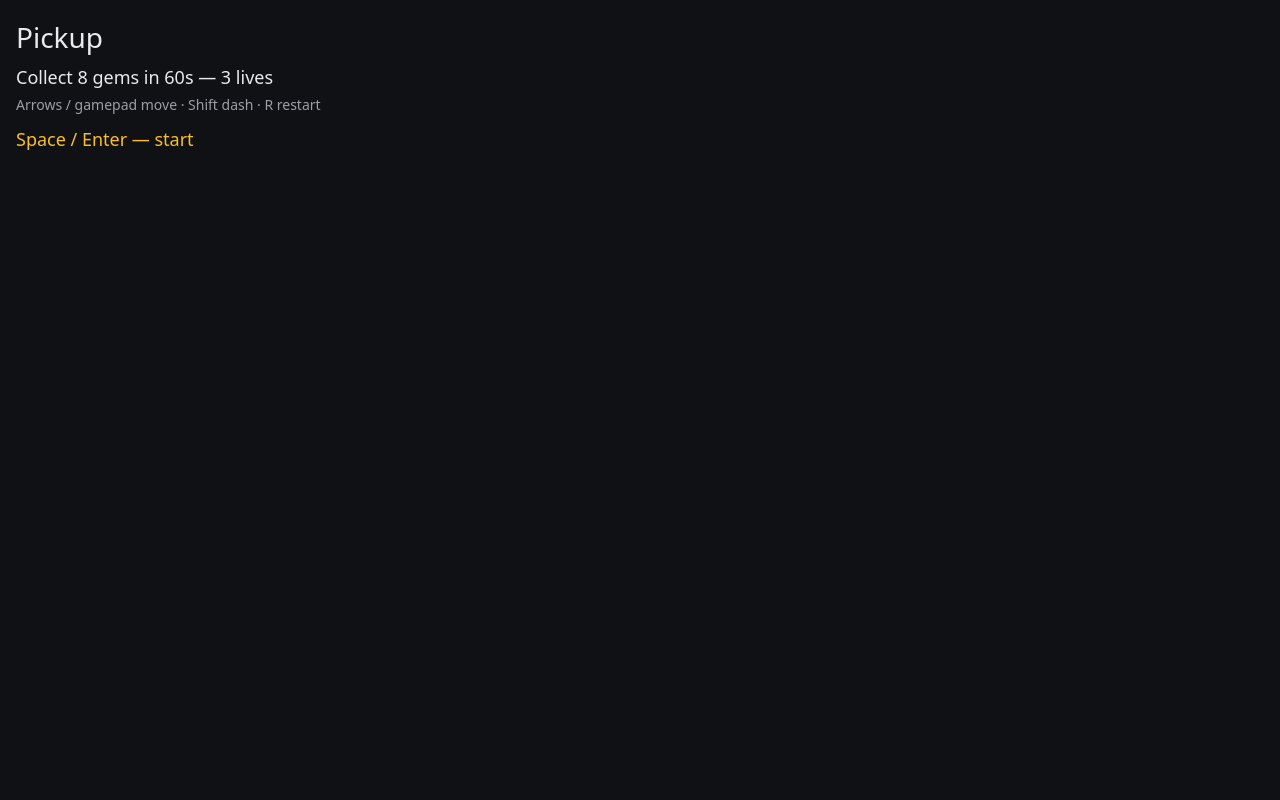
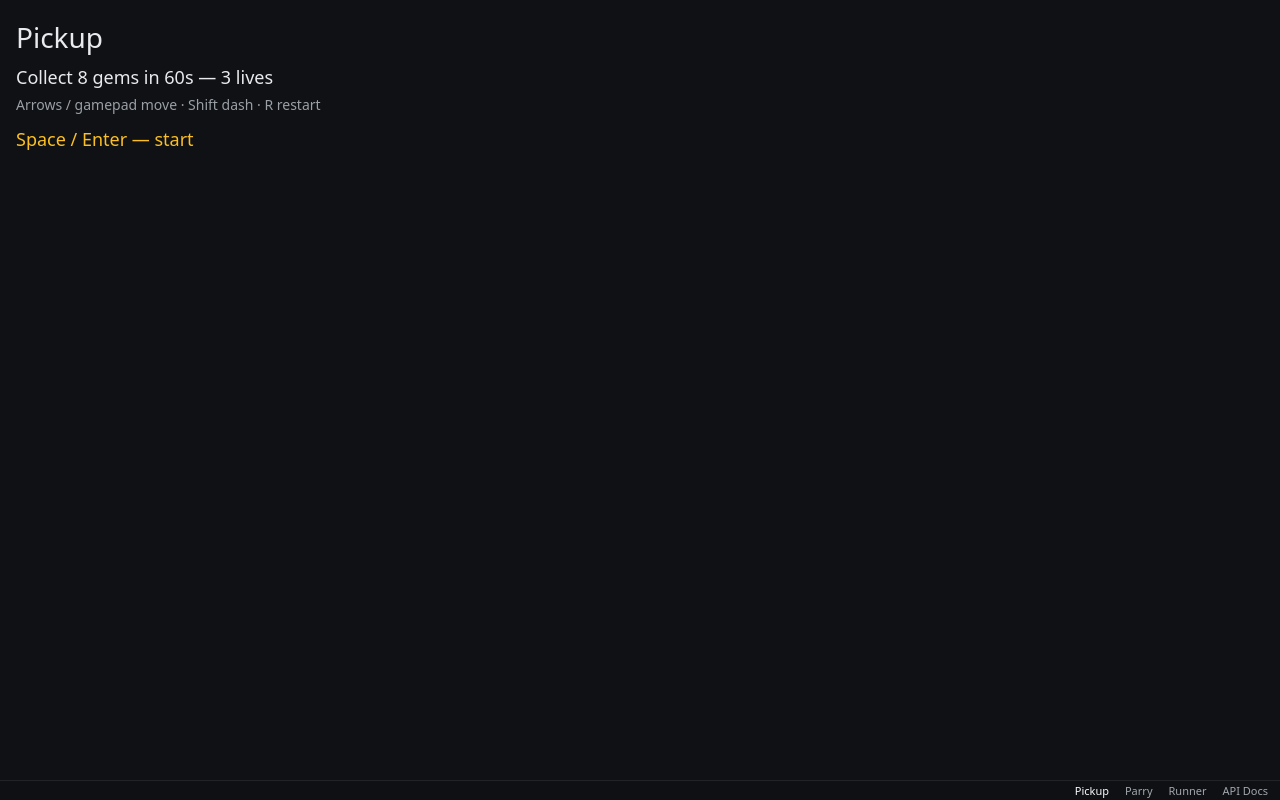
Before and after one commit to Fogrexon/glyph-arena, a website built with Vite: page examples/pickup-demo/index.html in a window 1280 px wide. Built offline with nearby package versions, Linux system fonts and the light colour scheme; files whose address does not match are found by name.

Commit message:
feat(demos): the gallery bar on the pickup page

```diff
--- a/examples/pickup-demo/index.html
+++ b/examples/pickup-demo/index.html
@@ -27,10 +27,51 @@
         height: 100%;
         touch-action: none;
       }
+      /* The gallery's four pages, always one tap apart. Sits in the bottom
+         20px, below every touch control (those inset themselves at least 24px
+         from the edge) and away from the HUD, which is drawn top-left. */
+      .gallery-nav {
+        position: fixed;
+        inset: auto 0 0 0;
+        height: 20px;
+        display: flex;
+        align-items: center;
+        justify-content: flex-end;
+        gap: 12px;
+        padding: 0 10px;
+        font: 500 11px/1 ui-sans-serif, system-ui, sans-serif;
+        background: rgba(15, 17, 21, 0.78);
+        border-top: 1px solid rgba(255, 255, 255, 0.08);
+        z-index: 10;
+        pointer-events: none;
+      }
+
+      .gallery-nav a {
+        color: rgba(226, 232, 240, 0.7);
+        text-decoration: none;
+        pointer-events: auto;
+        padding: 0 2px;
+      }
+
+      .gallery-nav a:hover,
+      .gallery-nav a:focus-visible {
+        color: #f8fafc;
+        text-decoration: underline;
+      }
+
+      .gallery-nav a[aria-current="page"] {
+        color: #f8fafc;
+      }
     </style>
   </head>
   <body>
     <canvas id="game"></canvas>
+    <nav class="gallery-nav" aria-label="Glyph Arena demos">
+      <a href="./" aria-current="page">Pickup</a>
+      <a href="./parry/">Parry</a>
+      <a href="./runner/">Runner</a>
+      <a href="./docs/">API Docs</a>
+    </nav>
     <script type="module" src="/src/main.ts"></script>
   </body>
 </html>
```
